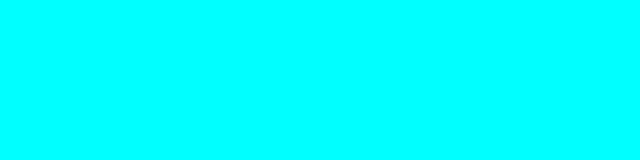
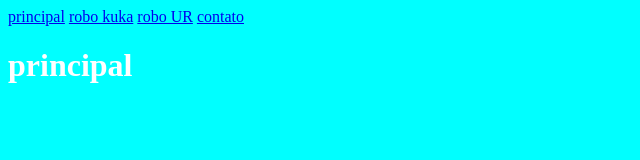
Before and after one commit to emanuellycaetano150/robos_na_industria, a plain HTML site: page index.html in a window 1280 px wide. Shown: the whole page, without its empty margins (0-640 px from the left). Drawn offline with Linux system fonts and the light colour scheme.

Commit message:
segunda versão

```diff
--- a/index.html
+++ b/index.html
@@ -7,6 +7,19 @@
     <title>ROBÓTICA</title>
 </head>
 <body>
+    <header>
+<nav>
+<a href="./index.html">principal</a>
+<a href="./html/robo_kuka.html">robo kuka</a>
+<a href="./html/robo_ur.html">robo UR</a>
+<a href="./html/contato_html">contato</a>
+</nav>
+    </header>
+    <main>
+<h1>principal</h1>
+    </main>
+    <footer>
 
+    </footer>
 </body>
 </html>
```
Also changed, not shown: html/robo_kuka.html (added), html/robo_ur.html (added), 1 other file.
